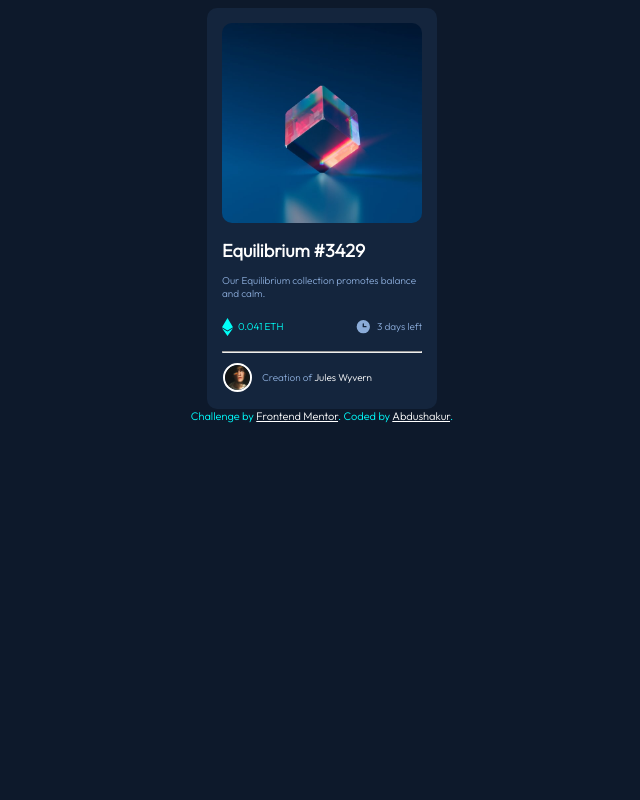
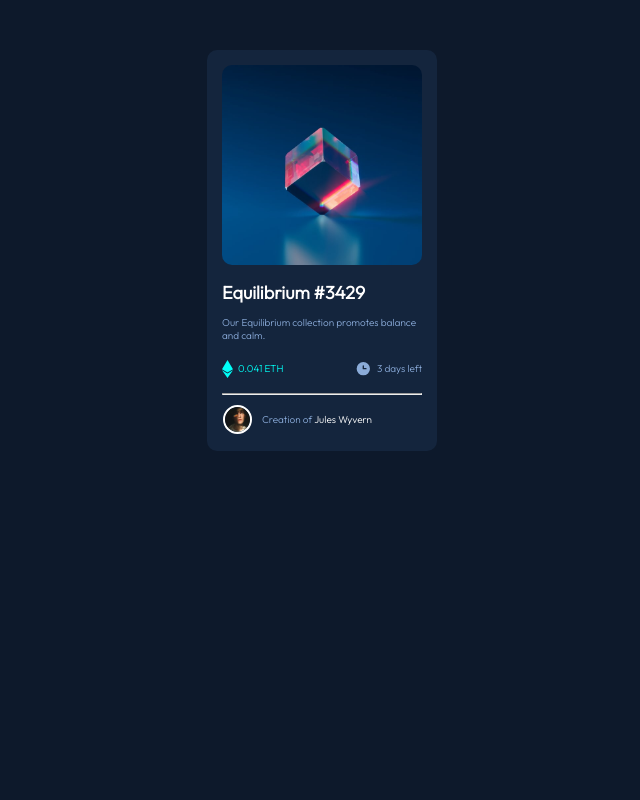
Before and after one commit to abdu-shakur/nftcard, a plain HTML site: page index.html in a window 1280 px wide. Shown: the top 800 px of the page, without its empty margins (318-958 px from the left). Drawn offline with Linux system fonts and the light colour scheme.

Commit message:
edited html padding

```diff
--- a/index.html
+++ b/index.html
@@ -13,7 +13,7 @@
 
   <!-- Feel free to remove these styles or customise in your own stylesheet 👍 -->
   <style>
-    .attribution { font-size: 11px; text-align: center; color: aqua;}
+    .attribution { font-size: 11px; text-align: center; color: aqua; padding-top: 60%;}
     .attribution a { color: white; }
   </style>
 </head>
--- a/styles.css
+++ b/styles.css
@@ -7,6 +7,7 @@ hr{
 }
 .card{
     display: block;
+    margin-top: 50px;
     margin-left: auto;
     margin-right: auto;
     text-align: left;
```
